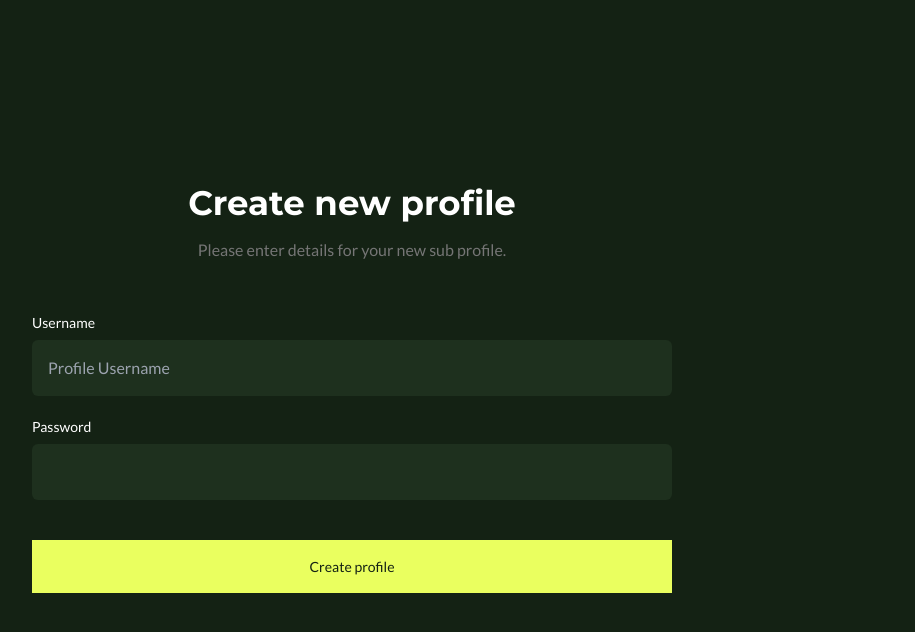
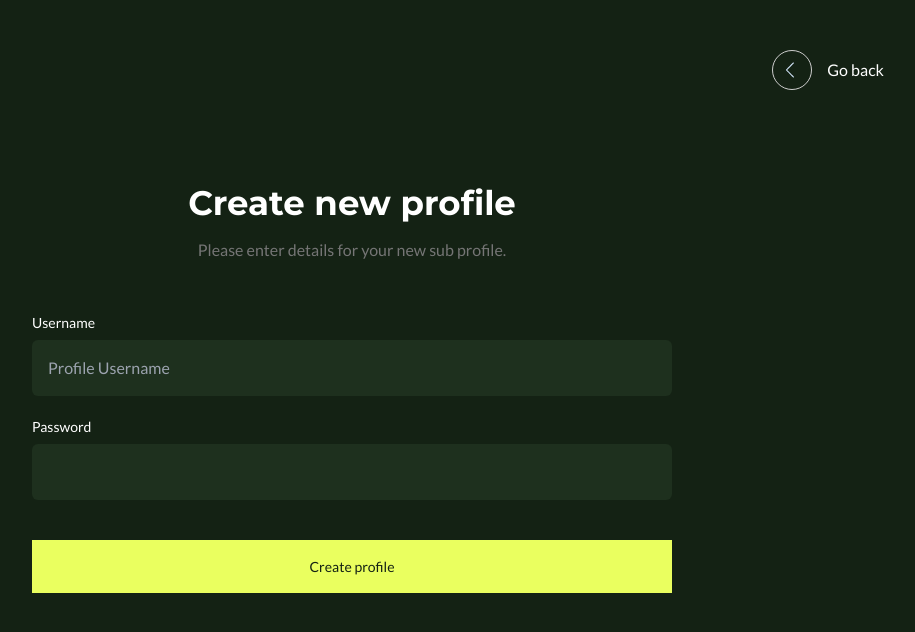
Before and after one commit to DzenisKajevic/hackaton-2023-fe, a React (Create React App) app: page /create_new_profile in a window 1280 px wide. Shown: the top 632 px of the page, without its empty margins (288-1203 px from the left). Built offline with nearby package versions, Linux system fonts and the light colour scheme.

Commit message:
Manage Devices Update, Hovers

```diff
--- a/src/App.js
+++ b/src/App.js
@@ -17,6 +17,9 @@ function App() {
         <Route path="/welcome" element={
           <WelcomePage />
         } />
+        <Route path="/profiles" element={
+          <ProfilesPage />
+        } />
         {/*
         <Route path="/dashboard" exact element={
           <PrivateRoute>
@@ -30,16 +33,18 @@ function App() {
             <DashboardPage />
           </PrivateRoute> } />
         <Route path="/addDevice" element={ <AddDevice /> } />
+        <Route path="/manageDevice" element={ <ManageDevice /> } />
         {/*
         <Route path="/addDevice" exact element={
             <PrivateRoute>
               <AddDevice />
             </PrivateRoute> } />
-        */}
+
         <Route path="/manageDevice" exact element={
           <PrivateRoute>
             <ManageDevice />
           </PrivateRoute> } />
+        */}
         <Route path="/" element={
           <PrivateRoute>
             <ProfilesPage />
--- a/src/Components/CreateProfile.jsx
+++ b/src/Components/CreateProfile.jsx
@@ -1,8 +1,26 @@
 import React from 'react'
+import { useNavigate } from "react-router-dom";
 
 const CreateProfile = () => {
+  const navigate = useNavigate();
+
+  const goBack = () => {
+      navigate("/profiles");
+  }
   return (
     <div className='flex flex-col register-form h-[100vh] my-auto flex-auto items-center justify-center bg-primary'>
+        <div onClick={goBack} className='flex absolute top-[50px] right-[108px] go-back-button items-center cursor-pointer'>
+          <svg xmlns="http://www.w3.org/2000/svg" width="40" height="40" viewBox="0 0 40 40">
+            <g id="Group_50" data-name="Group 50" transform="translate(-993 -178)">
+              <g id="Ellipse_6" data-name="Ellipse 6" transform="translate(993 178)" fill="none" stroke="#cdcdcd" stroke-width="1">
+                <circle cx="20" cy="20" r="20" stroke="none"/>
+                <circle cx="20" cy="20" r="19.5" fill="none"/>
+              </g>
+              <path id="interface-arrows-button-up" d="M7.749,597.986a1.105,1.105,0,0,0-.249.067.966.966,0,0,0-.208.112c-.06.04-.245.224-3.426,3.4-1.849,1.849-3.376,3.379-3.393,3.4a.6.6,0,0,0-.088.183.807.807,0,0,0,0,.264.568.568,0,0,0,.3.358.464.464,0,0,0,.218.044.469.469,0,0,0,.212-.037c.1-.041-.086.142,3.454-3.4l3.323-3.322,3.323,3.322c2.636,2.635,3.332,3.328,3.366,3.35a.474.474,0,0,0,.3.084.457.457,0,0,0,.221-.044.545.545,0,0,0,.3-.377.3.3,0,0,1,.013-.052.352.352,0,0,0,0-.128s-.006,0-.006-.013a.511.511,0,0,0-.105-.248c-.014-.018-1.538-1.545-3.386-3.392-3.178-3.177-3.363-3.361-3.423-3.4a.966.966,0,0,0-.208-.112,1.081,1.081,0,0,0-.539-.067m-7.375,7.3c0,.036,0,.051,0,.031a.606.606,0,0,0,0-.066c0-.017,0,0,0,.035" transform="translate(409.102 205.898) rotate(-90)" fill="#d3e6fb" fill-rule="evenodd"/>
+            </g>
+          </svg>
+          <p className='text-white ml-[15px]'>Go back</p>
+        </div>
         <div className='px-[40px] xs:px-0 ss:w-5/6 md:w-1/2 flex flex-col'>
             <h2 className='text-[34px] font-bold text-secondary text-center mb-[20px] leading-[30px]'>Create new profile</h2>
             <p className='text-[16px] text-text text-center mb-[50px]'>Please enter details for your new sub profile.</p>
--- /dev/null
+++ b/src/Components/Footer.jsx
@@ -0,0 +1 @@
+rafce
--- a/src/Components/ManageDevice.jsx
+++ b/src/Components/ManageDevice.jsx
@@ -67,9 +67,26 @@ const ManageDevice = (props) => {
 
 
             {isShown && <Userslist />}
+            {/*
             <button onClick={handleUsers} type="submit" className='border-[1px] border-grey4 p-[16px] rounded-[6px] flex-1 mb-[20px]'>
               { isShown ? "Hide" : "Add Permission"}
             </button>
+            */}
+            <div className={`gap-[20px] ${isShown ? 'hidden': 'flex'}`}>
+              <button onClick={handleUsers} type="submit" className='border-[1px] border-grey4 p-[16px] rounded-[6px] flex-1 mb-[20px]'>
+                Add Permisions
+              </button>
+              <button onClick={handleUsers} type="submit" className='border-[1px] border-grey4 p-[16px] rounded-[6px] flex-1 mb-[20px]'>
+                Remove Permisions
+              </button>
+            </div>
+
+            <div className={`gap-[20px] ${isShown ? 'flex': 'hidden'}`}>
+              <button onClick={handleUsers} type="submit" className='border-[1px] border-grey4 p-[16px] rounded-[6px] flex-1 mb-[20px]'>
+                Hide
+              </button>
+            </div>
+
             {isShown && (
               <button type="submit" className='bg-accent text-primary p-[16px] rounded-[6px] flex-1'>Submit</button>
             )}
--- a/src/input.css
+++ b/src/input.css
@@ -61,6 +61,13 @@ h6 {
     border-radius: 6px;
     color: #142214;
     padding: 16px 35px;
+    transition: all 0.2s;
+}
+
+.primary-button:hover {
+    background-color: black;
+    border-radius: 6px;
+    color: #EAFF5F;
 }
 
 .secondary-button {
@@ -68,6 +75,13 @@ h6 {
   border-radius: 6px;
   color: white;
   padding: 16px 35px;
+  transition: all 0.2s;
+}
+
+.secondary-button {
+    background-color: white;
+    border-radius: 6px;
+    color: #142214;
 }
 
 .tertiary-button {
@@ -75,6 +89,13 @@ h6 {
     border-radius: 6px;
     color: white;
     padding: 16px 35px;
+    transition: all 0.2s;
+}
+
+.tertiary-button:hover {
+    background-color: white;
+    border-radius: 6px;
+    color: #142214;
 }
 
 .register-form button {
@@ -165,3 +186,15 @@ select::-ms-expand {
 .cold {
   background-color: #4FAADF;
 }
+
+.go-back-button {
+    transition: all 0.2s;
+}
+
+.go-back-button:hover #Ellipse_6 {
+    fill: white;
+}
+
+.go-back-button:hover #interface-arrows-button-up {
+    stroke: #818E9C;
+}
```
